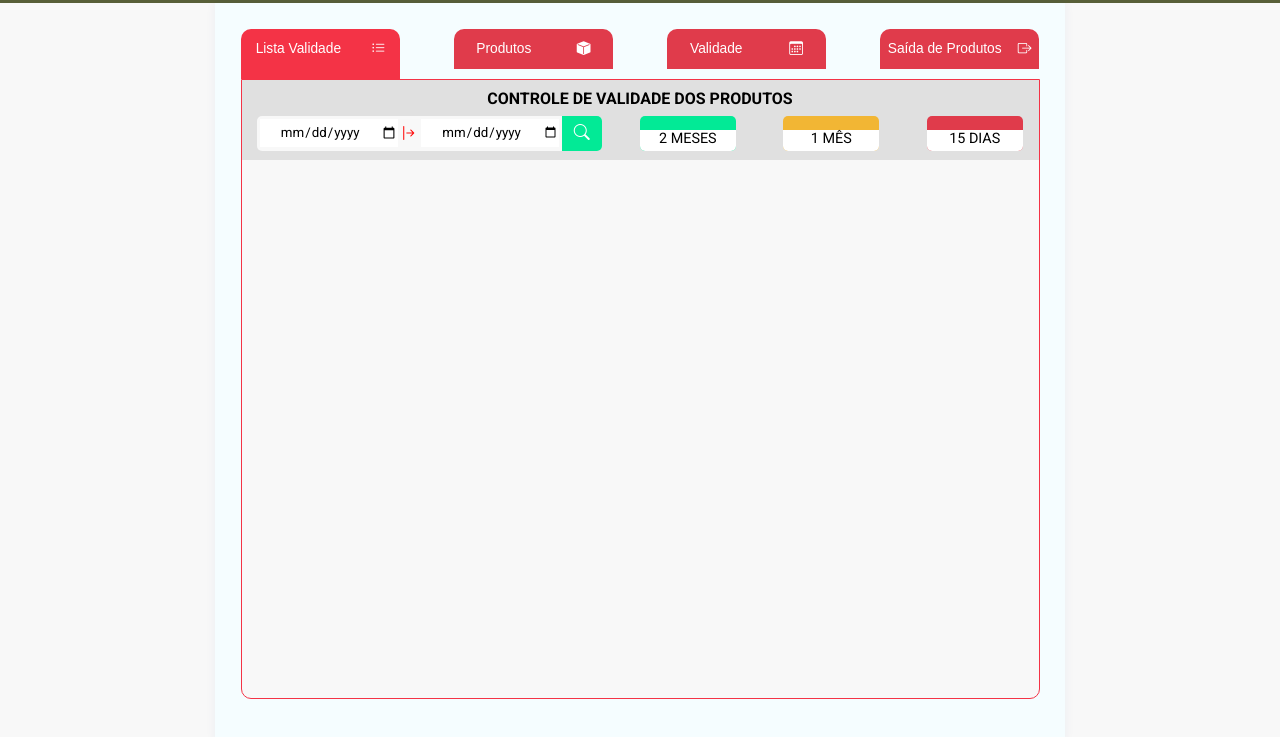
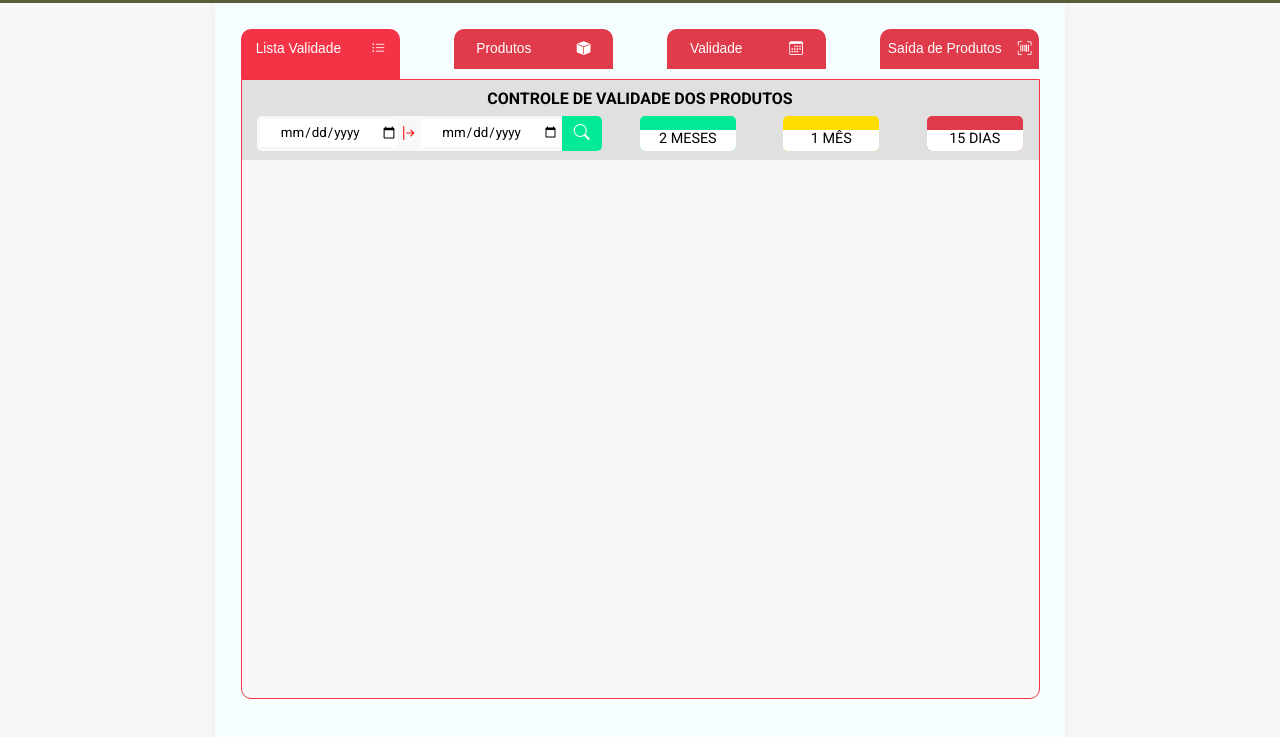
Before and after one commit to LucasRoncheti/Sistema-Controle-Validade-Produtos, a plain HTML site: page index.html in a window 1280 px wide. Shown: the part 57-794 px from the top of the page. Drawn offline with nearby package versions, Linux system fonts and the light colour scheme.

Commit message:
atualização

```diff
--- a/index.html
+++ b/index.html
@@ -33,7 +33,7 @@
                 </button>
                 <button class="red">
                     <p>Saída de Produtos</p>
-                    <i class="bi bi-box-arrow-right"></i>
+                    <i class="bi bi-upc-scan"></i>
                 </button>
 
 
--- a/src/css/root.css
+++ b/src/css/root.css
@@ -14,7 +14,7 @@
     --cor03:#E03B4B;
     --branco:#F8F8F8;
     --cor05:#02EA96;
-    --cor06:rgb(242, 182, 52);
+    --cor06:rgb(255, 221, 0);
     --corSelected:#f43346;
     --cor07:rgb(224, 224, 224);
 }
```
